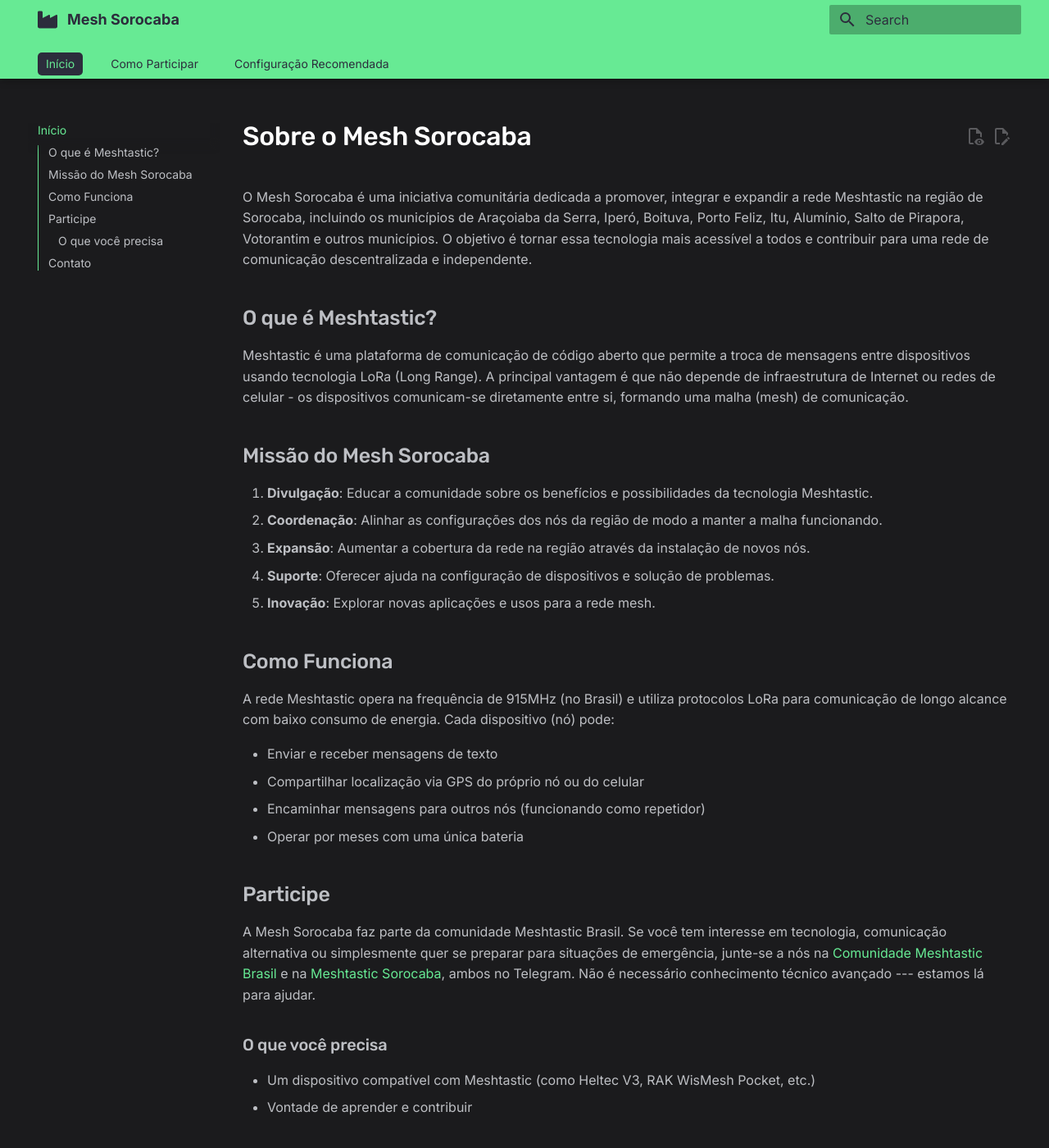
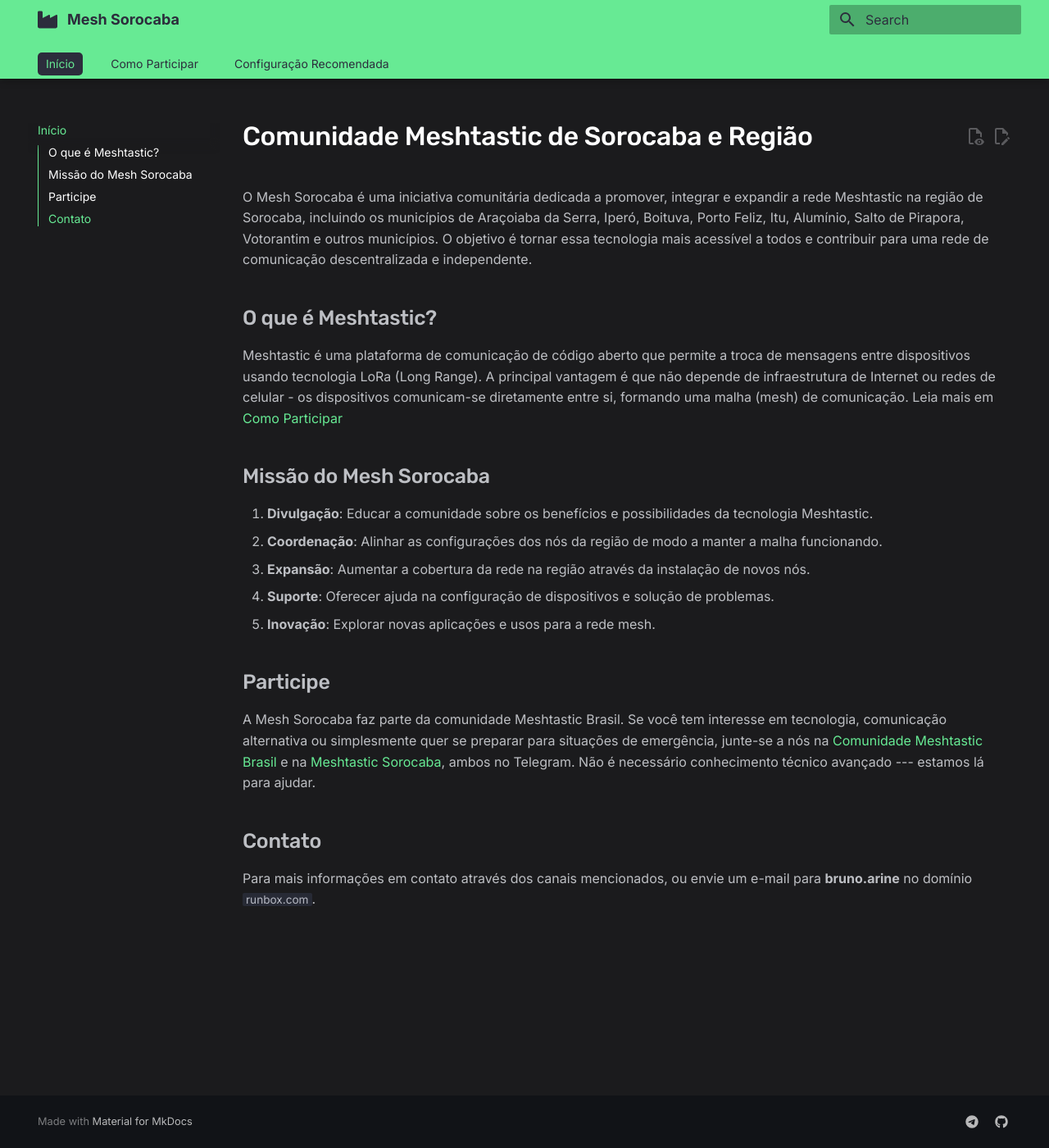
Before and after one commit to MeshSorocaba/meshsorocaba.github.io, an MkDocs documentation site: the page built from docs/index.md, in a window 1280 px wide and 1400 px high. Shown: the whole window at 82% size. Built offline with MkDocs 1.6.1 and Material for MkDocs 9.7.7, drawn with Linux system fonts in a browser that asks for light colours.

Commit message:
Shorten index page

```diff
--- a/docs/index.md
+++ b/docs/index.md
@@ -1,10 +1,10 @@
-# Sobre o Mesh Sorocaba
+# Comunidade Meshtastic de Sorocaba e Região
 
 O Mesh Sorocaba é uma iniciativa comunitária dedicada a promover, integrar e expandir a rede Meshtastic na região de Sorocaba, incluindo os municípios de Araçoiaba da Serra, Iperó, Boituva, Porto Feliz, Itu, Alumínio, Salto de Pirapora, Votorantim e outros municípios. O objetivo é tornar essa tecnologia mais acessível a todos e contribuir para uma rede de comunicação descentralizada e independente.
 
 ## O que é Meshtastic?
 
-Meshtastic é uma plataforma de comunicação de código aberto que permite a troca de mensagens entre dispositivos usando tecnologia LoRa (Long Range). A principal vantagem é que não depende de infraestrutura de Internet ou redes de celular - os dispositivos comunicam-se diretamente entre si, formando uma malha (mesh) de comunicação.
+Meshtastic é uma plataforma de comunicação de código aberto que permite a troca de mensagens entre dispositivos usando tecnologia LoRa (Long Range). A principal vantagem é que não depende de infraestrutura de Internet ou redes de celular - os dispositivos comunicam-se diretamente entre si, formando uma malha (mesh) de comunicação. Leia mais em [Como Participar](como-participar/)
 
 ## Missão do Mesh Sorocaba
 
@@ -14,23 +14,10 @@
 4. **Suporte**: Oferecer ajuda na configuração de dispositivos e solução de problemas.
 5. **Inovação**: Explorar novas aplicações e usos para a rede mesh.
 
-## Como Funciona
-
-A rede Meshtastic opera na frequência de 915MHz (no Brasil) e utiliza protocolos LoRa para comunicação de longo alcance com baixo consumo de energia. Cada dispositivo (nó) pode:
-
-- Enviar e receber mensagens de texto
-- Compartilhar localização via GPS do próprio nó ou do celular
-- Encaminhar mensagens para outros nós (funcionando como repetidor)
-- Operar por meses com uma única bateria
-
 ## Participe
 
 A Mesh Sorocaba faz parte da comunidade Meshtastic Brasil. Se você tem interesse em tecnologia, comunicação alternativa ou simplesmente quer se preparar para situações de emergência, junte-se a nós na [Comunidade Meshtastic Brasil](https://t.me/meshtastic_br) e na [Meshtastic Sorocaba](https://t.me/meshsorocaba), ambos no Telegram. Não é necessário conhecimento técnico avançado --- estamos lá para ajudar.
 
-### O que você precisa
-- Um dispositivo compatível com Meshtastic (como Heltec V3, RAK WisMesh Pocket, etc.)
-- Vontade de aprender e contribuir
-
 ## Contato
 
 Para mais informações em contato através dos canais mencionados, ou envie um e-mail para **bruno.arine** no domínio `runbox.com`.
```
